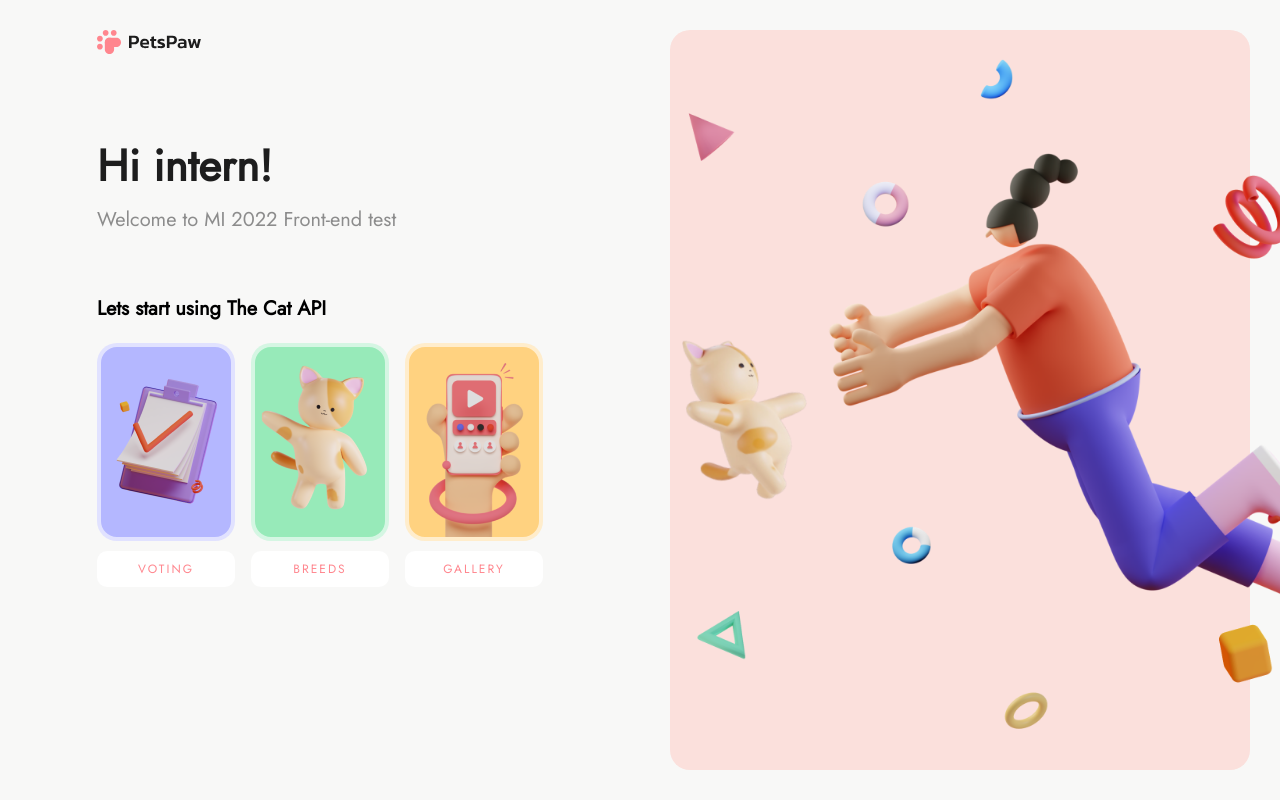
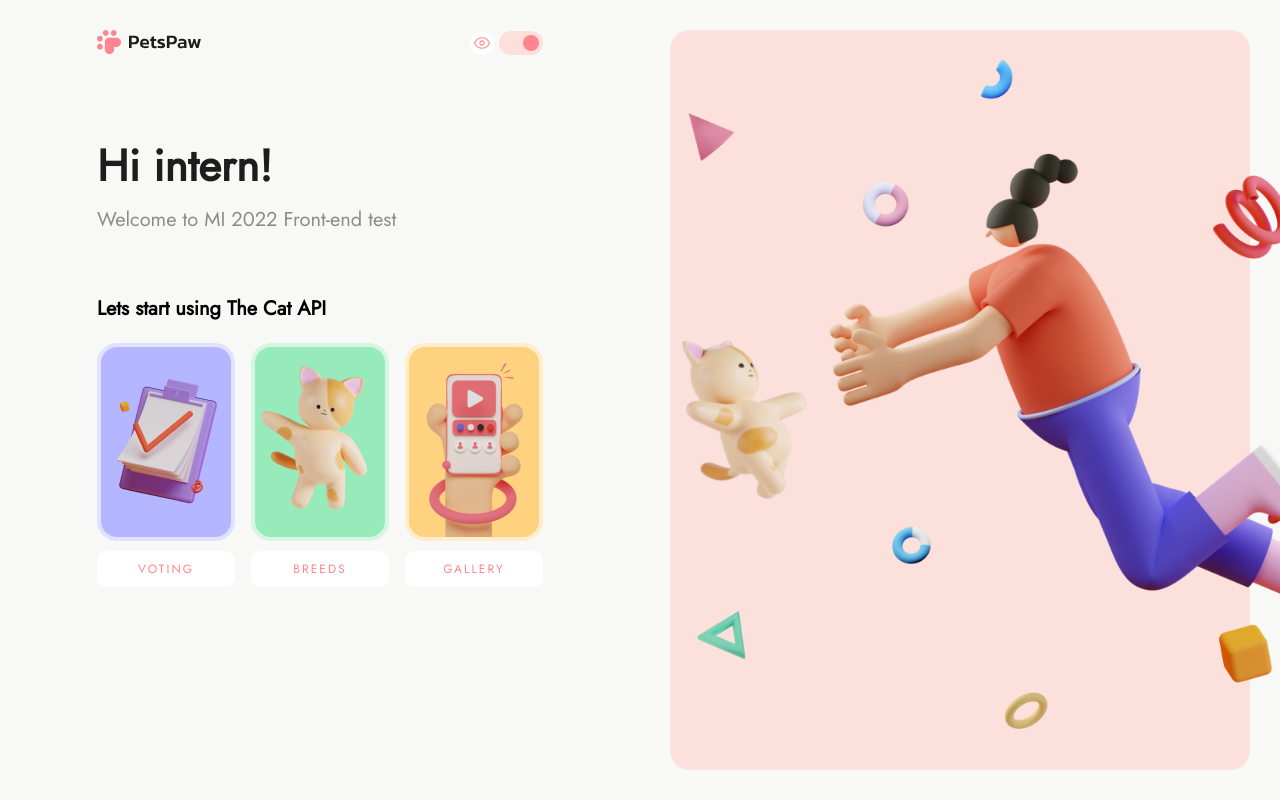
Before and after one commit to Denys-Lytvynenko/cats-app, a React (Vite) app: page / in a window 1280 px wide. Built offline with nearby package versions, Linux system fonts and the light colour scheme.

Commit message:
Add dark mode switch.

```diff
--- /dev/null
+++ b/src/components/DarkModeSwitch/index.tsx
@@ -0,0 +1,49 @@
+import { FC } from "react";
+
+import { useAppDispatch, useAppSelector } from "@store/hooks";
+import { turnDarkModeOff, turnDarkModeOn } from "@store/slices/darkModeSlice";
+import { cn } from "@utils/classNames";
+
+import { ReactComponent as ClosedEye } from "@assets/icons/closed-eye.svg";
+import { ReactComponent as OpenedEye } from "@assets/icons/opened-eye.svg";
+
+import "./styles.scss";
+
+const DarkModeSwitch: FC = () => {
+    const isDarkMode = useAppSelector(state => state.darkMode.isDarkMode);
+    const dispatch = useAppDispatch();
+
+    const onClick = () => {
+        if (isDarkMode) {
+            dispatch(turnDarkModeOff());
+        } else {
+            dispatch(turnDarkModeOn());
+        }
+    };
+
+    console.log("isDarkMode", isDarkMode);
+
+    return (
+        <div className="dark-mode-switch">
+            <div className="dark-mode-switch__indicator">
+                {isDarkMode ? <ClosedEye /> : <OpenedEye />}
+            </div>
+
+            <button
+                type="button"
+                className="dark-mode-switch__button"
+                onClick={onClick}
+                title="dark mode switch"
+            >
+                <div
+                    className={cn(
+                        "dark-mode-switch__button-indicator",
+                        isDarkMode ? "active" : ""
+                    )}
+                />
+            </button>
+        </div>
+    );
+};
+
+export default DarkModeSwitch;
--- /dev/null
+++ b/src/components/DarkModeSwitch/styles.scss
@@ -0,0 +1,49 @@
+@use "variables" as *;
+
+.dark-mode-switch {
+    align-items: center;
+    display: flex;
+    gap: 5px;
+
+    &__indicator {
+        @include flexCenter();
+        background-color: $white;
+        border-radius: 50%;
+        height: 24px;
+        width: 24px;
+    }
+
+    &__button {
+        align-items: center;
+        background-color: $hoverColor;
+        border-radius: 12px;
+        border: none;
+        cursor: pointer;
+        display: flex;
+        height: 24px;
+        width: 44px;
+        padding: 4px;
+        transition: $transition;
+        position: relative;
+
+        &-indicator {
+            background-color: $accentColor;
+            border-radius: 50%;
+            height: 16px;
+            position: absolute;
+            left: 24px;
+            transition: $transition;
+            width: 16px;
+        }
+    }
+}
+
+.dark-mode {
+    .dark-mode-switch {
+        &__button {
+            &-indicator {
+                left: 4px;
+            }
+        }
+    }
+}
--- a/src/routes/root/index.tsx
+++ b/src/routes/root/index.tsx
@@ -1,9 +1,12 @@
 import { FC } from "react";
 import { Link, Outlet } from "react-router-dom";
 
+import { useAppSelector } from "@store/hooks";
+import { cn } from "@utils/classNames";
 import { routes } from "../routes";
 
 import Card from "@components/Card";
+import DarkModeSwitch from "@components/DarkModeSwitch";
 import Typography from "@components/Typography";
 
 import { ReactComponent as Logo } from "@assets/icons/logo.svg";
@@ -14,8 +17,10 @@ import voteImg from "@assets/images/vote-table.png";
 import "./styles.scss";
 
 const Root: FC = () => {
+    const isDarkMode = useAppSelector(state => state.darkMode.isDarkMode);
+
     return (
-        <div className="app">
+        <div className={cn("app", isDarkMode ? "dark-mode" : "")}>
             <div className="app__wrapper">
                 <div className="app__side-wrapper">
                     <div className="app__navigation">
@@ -27,7 +32,8 @@ const Root: FC = () => {
                             >
                                 <Logo />
                             </Link>
-                            {/* TODO add dark mode button */}
+
+                            <DarkModeSwitch />
                         </header>
                         <Typography tag="h1" className="app__title">
                             Hi intern!
--- a/src/services/store/index.ts
+++ b/src/services/store/index.ts
@@ -5,11 +5,13 @@ import breedsReducer from "./slices/breedsSlice";
 import galleryReducer from "./slices/gallerySlice";
 import searchReducer from "./slices/searchSlice";
 import votesReducer from "./slices/votesSlice";
+import darkModeSlice from "./slices/darkModeSlice";
 
 const store = configureStore({
     reducer: {
         breed: breedReducer,
         breeds: breedsReducer,
+        darkMode: darkModeSlice,
         gallery: galleryReducer,
         search: searchReducer,
         votes: votesReducer,
--- /dev/null
+++ b/src/services/store/slices/darkModeSlice/index.ts
@@ -0,0 +1,26 @@
+import { createSlice } from "@reduxjs/toolkit";
+
+type InitialState = {
+    isDarkMode: boolean;
+};
+
+const initialState: InitialState = {
+    isDarkMode: false,
+};
+
+const dartModeSlice = createSlice({
+    name: "darkMode",
+    initialState,
+    reducers: {
+        turnDarkModeOn: state => {
+            state.isDarkMode = true;
+        },
+        turnDarkModeOff: state => {
+            state.isDarkMode = false;
+        },
+    },
+});
+
+export const { turnDarkModeOn, turnDarkModeOff } = dartModeSlice.actions;
+
+export default dartModeSlice.reducer;
```
Also changed, not shown: src/assets/icons/closed-eye.svg (added), src/assets/icons/opened-eye.svg (added).
